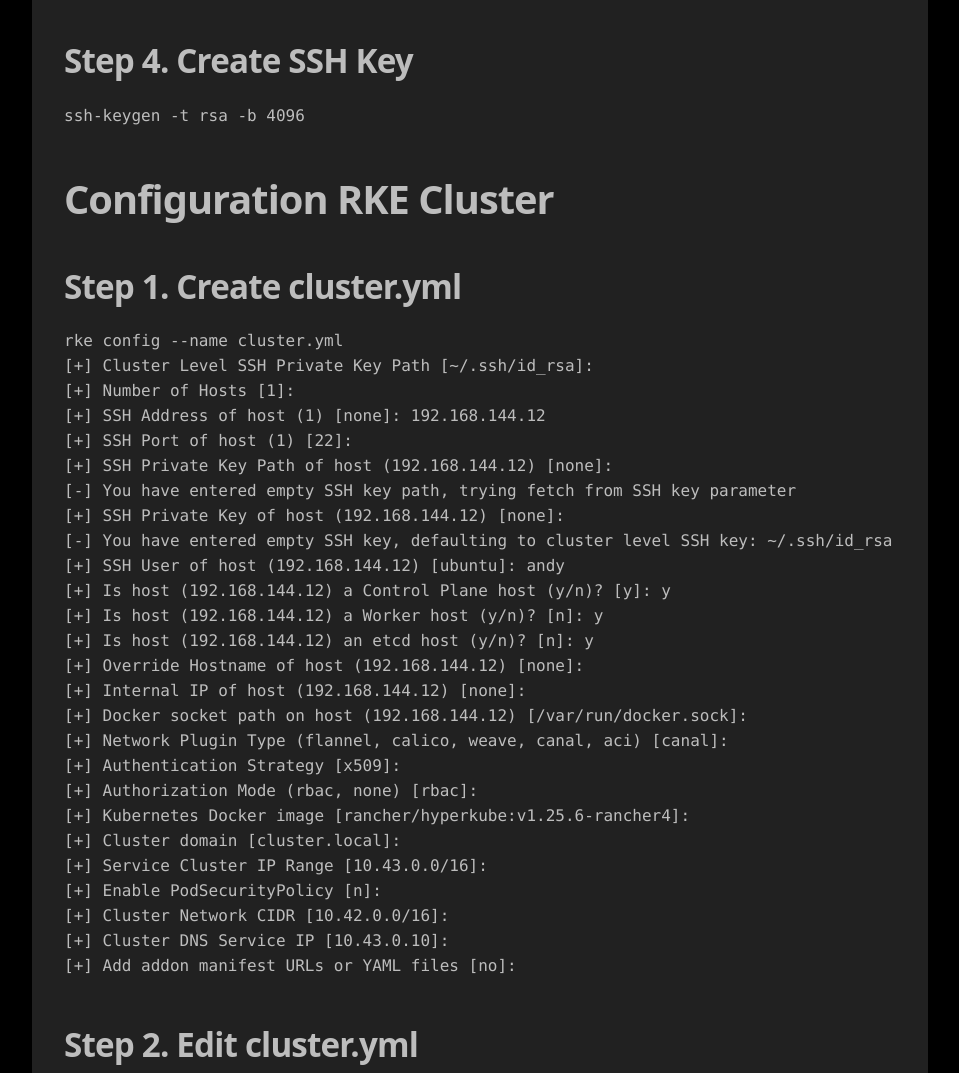
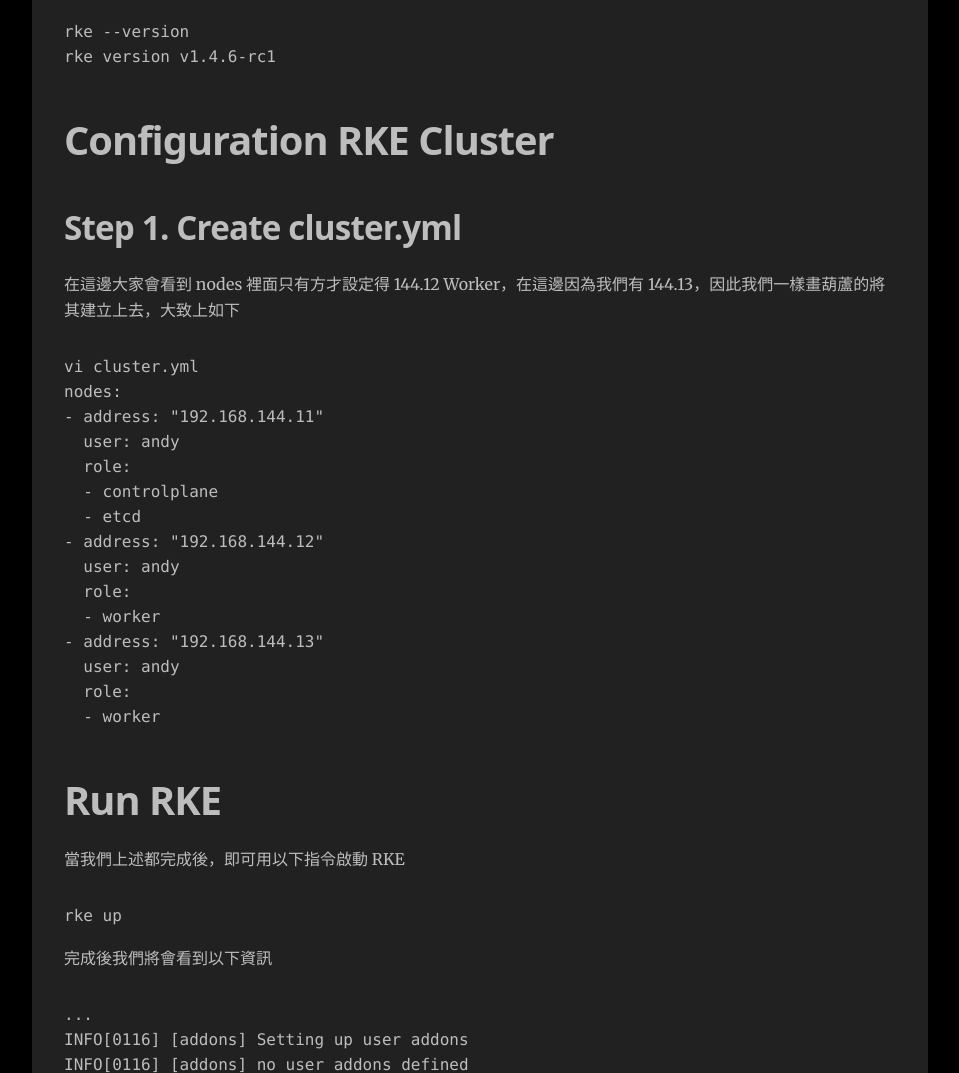
Before and after one commit to Kuan-Wei-Kuo/andydiary.github.io, a Gatsby site: page /kubernetes/rke-install/ in a window 1280 px wide. Shown: the part 1645-2718 px from the top of the page, without its empty margins (160-1119 px from the left). Built offline with nearby package versions, Linux system fonts and the light colour scheme; Gatsby itself is replaced by a stand-in of ours; some packages are replaced by stand-ins of ours; code samples lack their colours.

Commit message:
Update rke

````diff
--- a/content/blog/kubernetes/rke-install/index.md
+++ b/content/blog/kubernetes/rke-install/index.md
@@ -15,7 +15,7 @@
 
 # 主機配置
 | HOST | IP | DESC |
-|------|----|------|
+|:------:|:----:|:------:|
 | rke-master-01 | 192.168.144.11 | Management Server |
 | rke-node-01 | 192.168.144.12 | Worker |
 | rke-node-02 | 192.168.144.13 | Worker |
@@ -25,6 +25,9 @@
 
 也因此，在這邊的檢核點就是，可以使用 SSH 進行 docker ps 指令，如下顯示
 ```bash
+ssh 192.168.144.11 "docker ps "
+CONTAINER ID   IMAGE     COMMAND   CREATED   STATUS    PORTS     NAMES
+
 ssh 192.168.144.12 "docker ps "
 CONTAINER ID   IMAGE     COMMAND   CREATED   STATUS    PORTS     NAMES
 
@@ -52,71 +55,26 @@
 rke version v1.4.6-rc1
 ```
 
-## Step 4. Create SSH Key
-```bash
-ssh-keygen -t rsa -b 4096
-```
-
 # Configuration RKE Cluster
 
 ## Step 1. Create cluster.yml
-```bash
-rke config --name cluster.yml
-[+] Cluster Level SSH Private Key Path [~/.ssh/id_rsa]:
-[+] Number of Hosts [1]:
-[+] SSH Address of host (1) [none]: 192.168.144.12
-[+] SSH Port of host (1) [22]:
-[+] SSH Private Key Path of host (192.168.144.12) [none]:
-[-] You have entered empty SSH key path, trying fetch from SSH key parameter
-[+] SSH Private Key of host (192.168.144.12) [none]:
-[-] You have entered empty SSH key, defaulting to cluster level SSH key: ~/.ssh/id_rsa
-[+] SSH User of host (192.168.144.12) [ubuntu]: andy
-[+] Is host (192.168.144.12) a Control Plane host (y/n)? [y]: y
-[+] Is host (192.168.144.12) a Worker host (y/n)? [n]: y
-[+] Is host (192.168.144.12) an etcd host (y/n)? [n]: y
-[+] Override Hostname of host (192.168.144.12) [none]:
-[+] Internal IP of host (192.168.144.12) [none]:
-[+] Docker socket path on host (192.168.144.12) [/var/run/docker.sock]:
-[+] Network Plugin Type (flannel, calico, weave, canal, aci) [canal]:
-[+] Authentication Strategy [x509]:
-[+] Authorization Mode (rbac, none) [rbac]:
-[+] Kubernetes Docker image [rancher/hyperkube:v1.25.6-rancher4]:
-[+] Cluster domain [cluster.local]:
-[+] Service Cluster IP Range [10.43.0.0/16]:
-[+] Enable PodSecurityPolicy [n]:
-[+] Cluster Network CIDR [10.42.0.0/16]:
-[+] Cluster DNS Service IP [10.43.0.10]:
-[+] Add addon manifest URLs or YAML files [no]:
-```
-
-## Step 2. Edit cluster.yml
 在這邊大家會看到 nodes 裡面只有方才設定得 144.12 Worker，在這邊因為我們有 144.13，因此我們一樣畫葫蘆的將其建立上去，大致上如下
 ```bash
 vi cluster.yml
-- address: "192.168.144.12"
-  port: "22"
+nodes:
+- address: "192.168.144.11"
+  user: andy
   role:
   - controlplane
+  - etcd
+- address: "192.168.144.12"
+  user: andy
+  role:
   - worker
-  - etcd
+- address: "192.168.144.13"
   user: andy
-  docker_socket: /var/run/docker.sock
-  ssh_key: ""
-  ssh_key_path: ~/.ssh/id_rsa
-  ssh_cert: ""
-  ssh_cert_path: ""
-- address: "192.168.144.13"
-  port: "22"
   role:
-  - controlplane
   - worker
-  - etcd
-  user: andy
-  docker_socket: /var/run/docker.sock
-  ssh_key: ""
-  ssh_key_path: ~/.ssh/id_rsa
-  ssh_cert: ""
-  ssh_cert_path: ""
 ```
 
 # Run RKE
@@ -142,16 +100,17 @@
 接下來就可以讓我們來測試一下 nodes 狀況
 ```bash
 kubectl get nodes
-NAME             STATUS   ROLES                      AGE   VERSION
-192.168.144.12   Ready    controlplane,etcd,worker   72m   v1.25.6
-192.168.144.13   Ready    controlplane,etcd,worker   72m   v1.25.6
+NAME             STATUS   ROLES               AGE   VERSION
+192.168.144.11   Ready    controlplane,etcd   72m   v1.25.6
+192.168.144.12   Ready    worker              72m   v1.25.6
+192.168.144.13   Ready    worker              72m   v1.25.6
 ```
 
 ## 問題排除
 ```
 Failed to get job complete status for job rke-coredns-addon-deploy-job in namespace kube-system
+```
 重新 rke up 即可正常
-```
 
 ## 結論
 在這次文章中，我們快速的了解 RKE 怎麼安裝，在過程中我們也可以發現 RKE 安裝的簡易，與傳統安裝 Kubeadm 還要相對的輕鬆，但我們是不是少了什麼? 都使用 RKE 了怎麼可以少了 Rancher GUI 呢? 下次文章就讓我們來看看 RKE 上如何安裝 Rancher。
````
